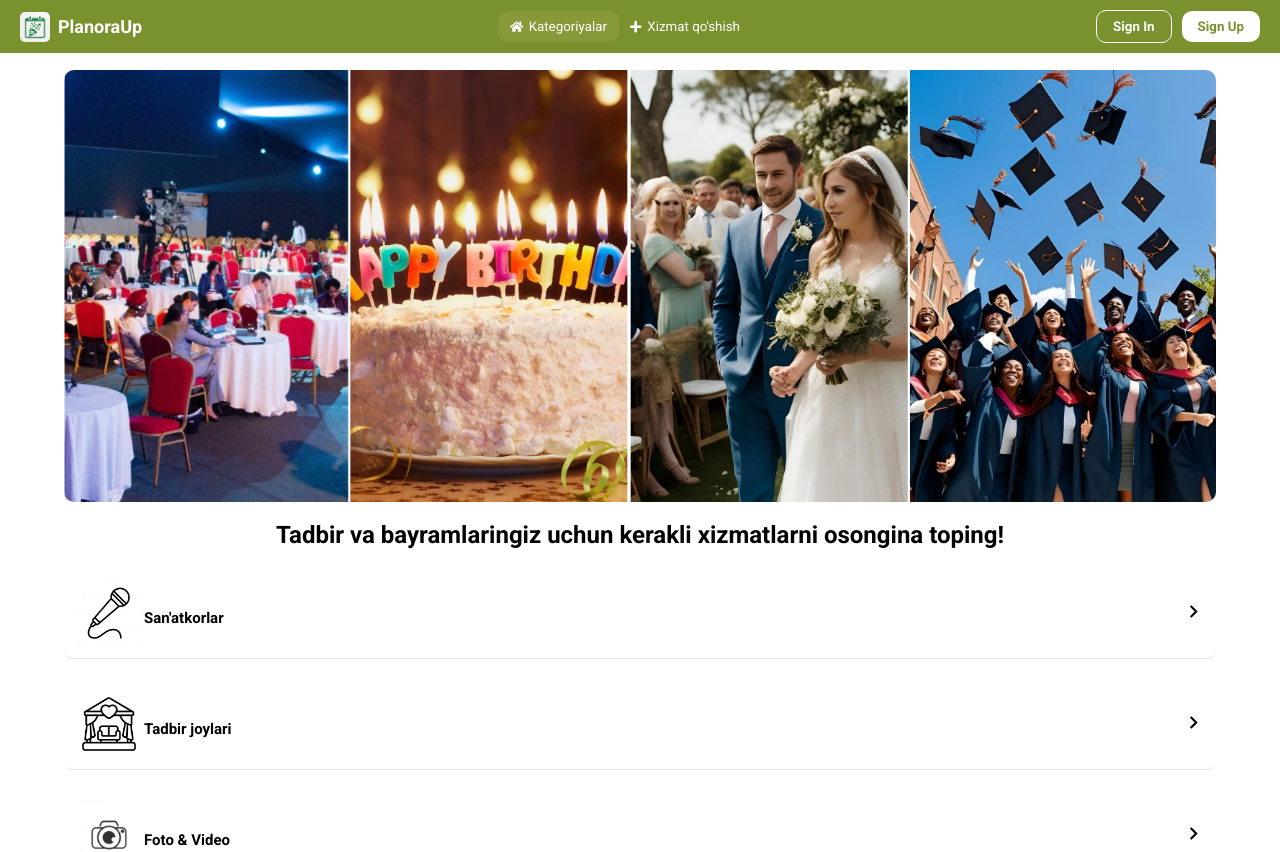
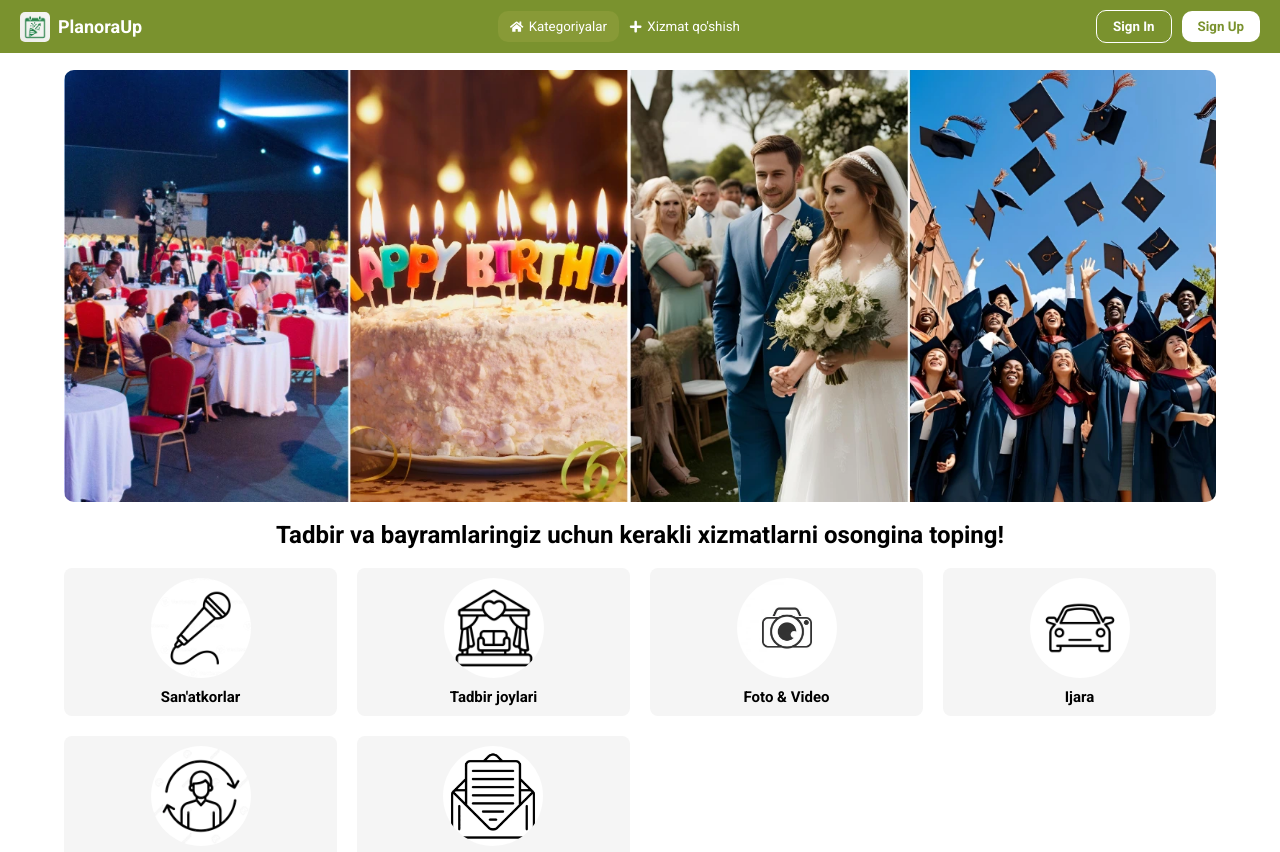
Before and after one commit to kibershoh/planoraup, a React (Vite) app: page / in a window 1280 px wide. Shown: the top 852 px of the page. Built offline with nearby package versions, Linux system fonts and the light colour scheme.

Commit message:
add finish

```diff
--- a/src/components/categories/index.jsx
+++ b/src/components/categories/index.jsx
@@ -17,9 +17,9 @@ const Categories = () => {
                                 <Image src={item.image} alt={item.name} />
                                 <Title>{item.name}</Title>
                             </NameLogo>
-                           <Button>
+                           {/* <Button>
                              <MdChevronRight size={25} />
-                           </Button>
+                           </Button> */}
                            </Card>
                              </StyledLink>
                     ))}
--- a/src/components/categories/styles.js
+++ b/src/components/categories/styles.js
@@ -7,8 +7,9 @@ export const Categorie = styled.div`
 `;
 
 export const Container = styled.div`
-  display: flex;
-  flex-direction: column;
+  display:grid;
+    grid-template-columns: repeat(4, 1fr);
+
   gap: 20px;
   padding: 4px 0;
 `;
@@ -16,18 +17,21 @@ export const Container = styled.div`
 export const NameLogo = styled.div`
   display: flex;
   align-items: center;
+  flex-direction:column;
+  text-align:center;
   // gap:20px;
 `;
 export const Card = styled.div`
   display: flex;
-  justify-content: space-between;
+  justify-content: center;
   align-items: center;
   padding: 10px;
   border-radius: 8px;
   width: 100%;
-  border-bottom: 1px solid #e6e3e3;
+   background:#F5F5F5;
+
   &:hover {
-    background: #f5f5f5;
+    background:#e6e4e4;
   }
 `;
 
@@ -48,8 +52,9 @@ export const Button = styled.div`
 `;
 
 export const Image = styled.img`
-  width: 70px;
-  border-radius: 8px;
+  width: 100px;
+  border-radius: 50%;
+  background:#fff;
 `;
 
 export const Title = styled.h3`
--- a/src/components/telegramMes/styles.js
+++ b/src/components/telegramMes/styles.js
@@ -6,9 +6,9 @@ border:1px solid #e6e3e3;
 border-radius:10px;
 height:auto;
 padding:15px;
-// margin:50px 0;
+margin:50px 0;
   @media (max-width: 768px) {
-     padding-bottom:50px;
+
   }
 `;
 
@@ -23,6 +23,7 @@ color:#666;
 `;
 
 export const TelegramLink = styled.a`
+heigth:60px;
 background:rgb(222, 225, 221);
 border:none;
 padding:5px;
@@ -31,6 +32,5 @@ font-size:16px;
 color:#7A922E;
 text-decoration:none;
   @media (max-width: 768px) {
-     padding-bottom:70px;
   }
 `;
--- a/src/components/telegramMes/stylesd.css
+++ b/src/components/telegramMes/stylesd.css
@@ -1,3 +1,3 @@
 h1{
-    color:rgb(222, 225, 221);
+    color:#e6e4e4;
 }
--- a/src/pages/addService/styles.js
+++ b/src/pages/addService/styles.js
@@ -6,7 +6,7 @@ width:90%;
 
 border:1px solid #e6e3e3;
 border-radius:10px;
-height:100px;
+height:auto;
 padding:15px;
 display:flex;
 justify-content:space-around;
@@ -39,6 +39,6 @@ color:#7A922E;
 height:35px;
 text-decoration:none;
   @media (max-width: 768px) {
-     padding-bottom:70px;
+margin-top:20px;
   }
 `;
--- a/src/pages/categoryPage/styles.js
+++ b/src/pages/categoryPage/styles.js
@@ -25,8 +25,9 @@ export const SubcategoryList = styled.div`
   margin-top:10px;
   @media (max-width: 768px) {
       grid-template-columns: repeat(2, 1fr);
+      gap:8px;
+      margin-top:5px;
 
-   gap:8px;
 
   }
 `;
```
